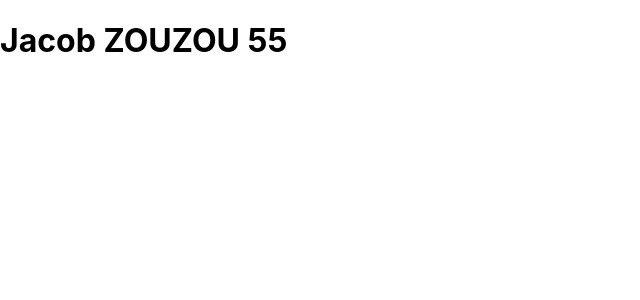
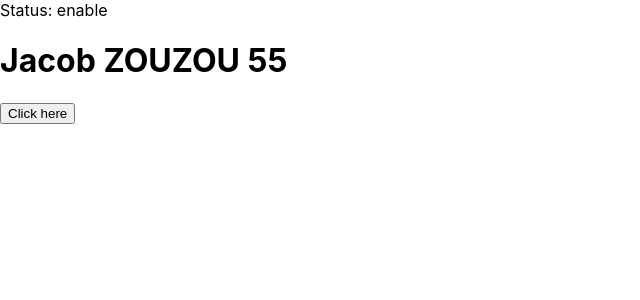
Before and after one commit to jacobzouzou/routed-react-app, a React (Create React App) app: page / in a window 1280 px wide. Shown: the top 300 px of the page, without its empty margins (0-640 px from the left). Built offline with nearby package versions, Linux system fonts and the light colour scheme.

Commit message:
add propstypes

```diff
--- a/src/App.js
+++ b/src/App.js
@@ -6,7 +6,7 @@ import User from "./components/User"
 function App() {
   return (
     <div className="App">
-      <User firstName="Jacob" lastName="ZOUZOU" age={55}></User>
+      <User firstName="Jacob" lastName="ZOUZOU" age="55"></User>
     </div>
   );
 }
--- a/src/components/User.js
+++ b/src/components/User.js
@@ -1,15 +1,32 @@
-import React,{useState} from 'react';
+import React, { useState } from 'react';
+import PropsTypes from "prop-types"
 
 
-const User = ({firstName, lastName, age}) => {
-    const [status, setStatus]= useState("enable");
+// const User = ({firstName, lastName, age}) => {
+//     const [status, setStatus]= useState("enable");
+//     return (
+//         <div>
+//             <div>Status: {status}</div>
+//             <h1>{firstName} {lastName} {age}</h1>
+//             <button onClick={()=>{ setStatus("disable");}}>Click here</button>
+//         </div>
+//     );
+// };
+const User = (props) => {
+    //function hook
+    const [status, setStatus] = useState("enable");
     return (
         <div>
-            {/* <h3>Status: {{status}}</h3> */}
-            <h1>{firstName} {lastName} {age}</h1>
-            {/* <button onClick={()=>{ setStatus("disable");}}/> */}
+            <div>Status: {status}</div>
+            <h1>{props.firstName} {props.lastName} {props.age}</h1>
+            <button onClick={() => { setStatus("disable"); }}>Click here</button>
         </div>
     );
 };
 
+User.PropsTypes={
+    firstName:PropsTypes.string.isRequired,
+    lasttName:PropsTypes.string.isRequired,
+    age:PropsTypes.number
+}
 export default User;
```
